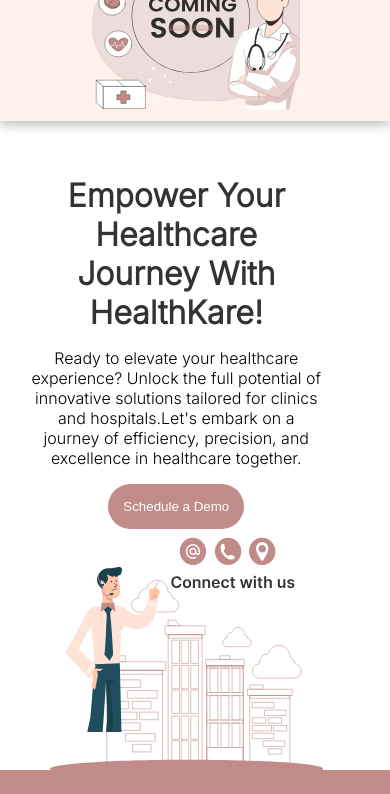
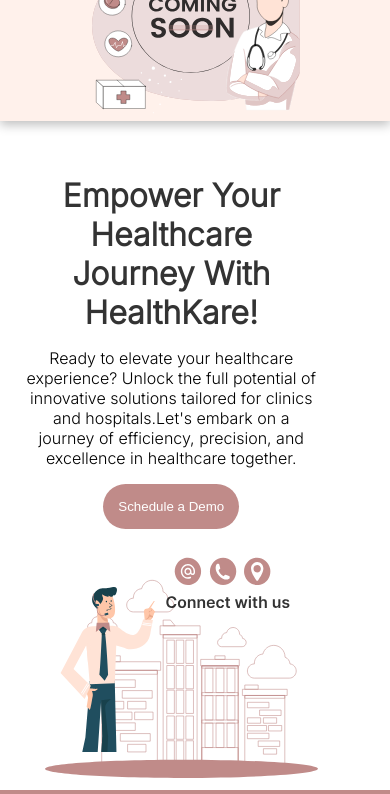
Before and after one commit to shivanjali0212/HealthKare, a plain HTML site: page index.html in a window 390 px wide. Shown: the part 5210-6004 px from the top of the page. Drawn offline with Linux system fonts and the light colour scheme; a web font is replaced by a local one.

Commit message:
Update style.css

```diff
--- a/style.css
+++ b/style.css
@@ -460,7 +460,7 @@ nav ul li:hover{
     }
     .container2{
         width:75%;
-        padding: 0 30px;
+        padding: 0 25px;
         text-align: center;
     }
     .func1{
@@ -473,7 +473,7 @@ nav ul li:hover{
         background-size: 300px;
         width: 100%;
         height: 200px;
-        padding: 1cqw;
+        margin-top:20px;
     }
    .back-ground1{
         width: 70%;
```
